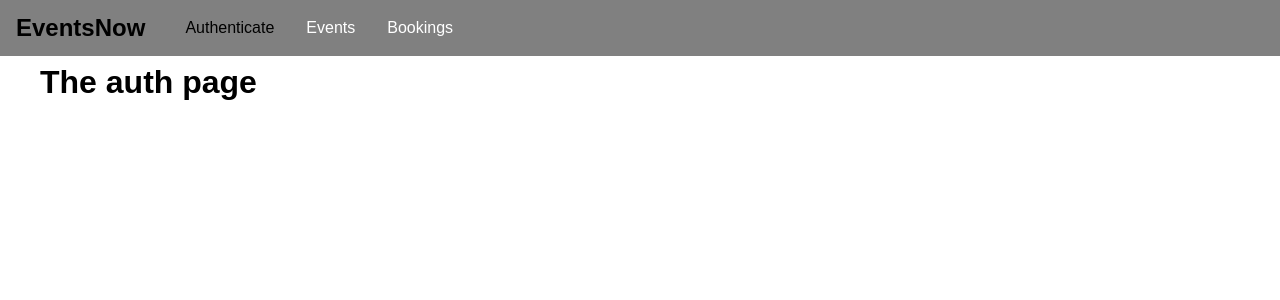
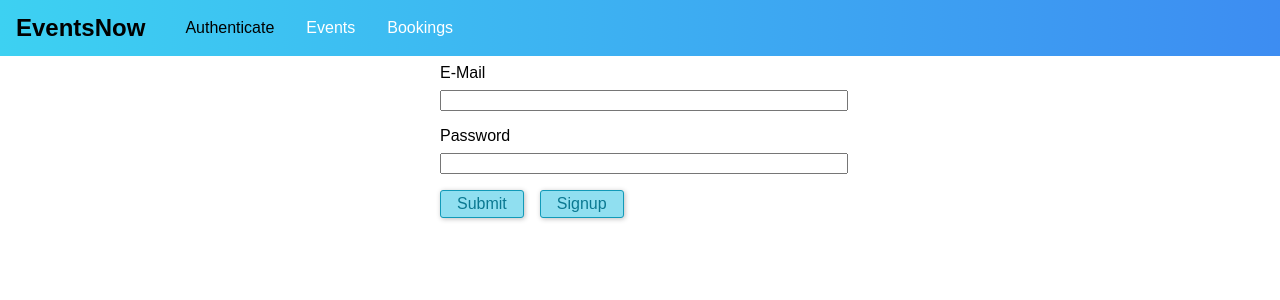
Before and after one commit to Stereoraj/GraphQL-sample, a React (Create React App) app in the folder client/: page /auth in a window 1280 px wide. Shown: the top 300 px of the page. Built offline with nearby package versions, Linux system fonts and the light colour scheme; the HTML template or start-up script is replaced by a standard one.

Commit message:
Make API call from the front-end

```diff
--- a/client/src/components/Navigation/MainNavigation.css
+++ b/client/src/components/Navigation/MainNavigation.css
@@ -4,7 +4,8 @@
     top: 0;
     width: 100%;
     height: 3.5rem;
-    background: gray;
+    /* background: gray;  */
+    background: linear-gradient(to right, #3DD1F2, #3D8BF2);
     padding: 0 1rem;
     display: flex;
     align-items: center;
--- /dev/null
+++ b/client/src/pages/Auth.css
@@ -0,0 +1,37 @@
+.auth-form {
+    width: 25rem;
+    max-width: 80%;
+    margin: 0 auto;
+}
+
+.form-control label,
+.form-control input {
+    width: 100%;
+    display: block;
+}
+
+.form-control label {
+    margin-bottom: 0.5rem;
+}
+
+.form-control {
+    margin-bottom: 1rem;
+}
+
+.form-actions button {
+    background: rgb(144, 223, 240);
+    font: inherit;
+    border: 1px solid rgb(18, 154, 184);
+    border-radius: 3px;
+    padding: 0.25rem 1rem;
+    margin-right: 1rem;
+    box-shadow: 1px 1px 5px rgba(0, 0, 0, 0.26);
+    color: rgb(10, 120, 145);
+    cursor: pointer;
+}
+
+.form-actions button:hover,
+.form-actions button:active{
+    background: rgb(95, 219, 247);
+    border: 2px solid rgb(2, 133, 162);
+}
--- a/client/src/pages/Auth.js
+++ b/client/src/pages/Auth.js
@@ -1,9 +1,97 @@
 import React, { Component } from "react";
 
+import "./Auth.css";
+
 class AuthPage extends Component {
+    state = {
+        isLogin: true
+    }
+
+    constructor(props) {
+        super(props);
+
+        this.emailEl = React.createRef();
+        this.passwordEl = React.createRef();
+    }
+
+    switchModeHandler = () => {
+        this.setState(prevState => {
+            return {
+                isLogin: !prevState.isLogin
+            };
+        });
+    }
+
+    submitHandler = (event) => {
+        event.preventDefault();
+        const email = this.emailEl.current.value;
+        const password = this.passwordEl.current.value;
+
+        if(email.trim().length === 0 || password.trim().length === 0) {
+            return;
+        }
+
+        let requestBody = {
+            query: `
+                query {
+                    login(email: "${email}", password: "${password}") {
+                        userId
+                        token
+                        tokenExpiration
+                    }
+                }
+            `
+        };
+
+        if(!this.state.isLogin) {
+            requestBody = {
+                query: `
+                    mutation {
+                        createUser(userInput: {email: "${email}", password: "${password}"}) {
+                            _id
+                            email
+                        }
+                    }
+                `
+            };
+        }
+
+
+        fetch("http://localhost:4000/graphql", {
+            method: "POST",
+            body: JSON.stringify(requestBody),
+            headers: {
+                "Content-Type": "application/json"
+            }
+        }).then(res => {
+            if(res.status !== 200 && res.status!== 201) {
+                throw new Error("Failed !!");
+            }
+            return res.json();
+        }).then(resData => {
+            console.log(resData);
+        }).catch(err => {
+            console.log(err);
+        });
+    };
+
     render() {
         return (
-            <h1> The auth page </h1>
+            <form className="auth-form" onSubmit={this.submitHandler}>
+                <div className="form-control">
+                    <label htmlFor="email">E-Mail</label>
+                    <input type="email" id="email" ref={this.emailEl}/>
+                </div>
+                <div className="form-control">
+                    <label htmlFor="password">Password</label>
+                    <input type="password" id="password" ref={this.passwordEl}/>
+                </div>
+                <div className="form-actions">
+                    <button type="submit">Submit</button>
+                    <button type="button" onClick={this.switchModeHandler}>{this.state.isLogin ? `Signup` : `Login`}</button>
+                </div>
+
+            </form>
         );
     }
 }
```
Also changed, not shown: 1 other file (tests, documents, lock files or other folders).
